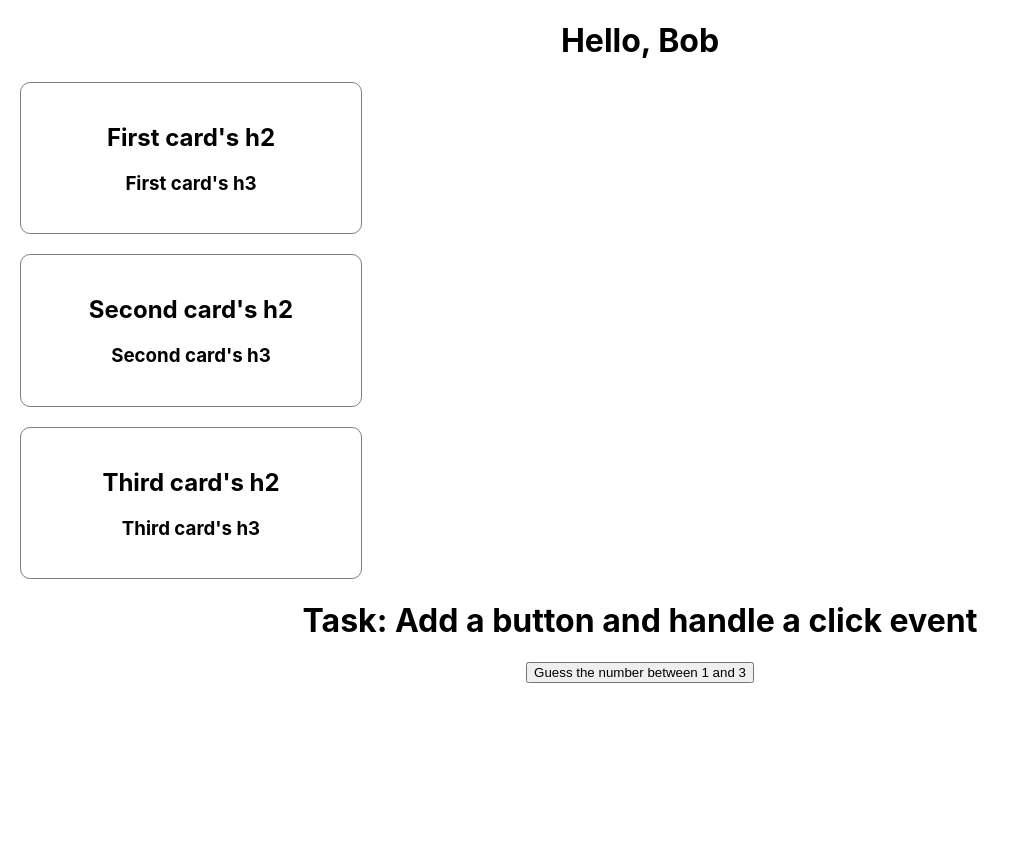
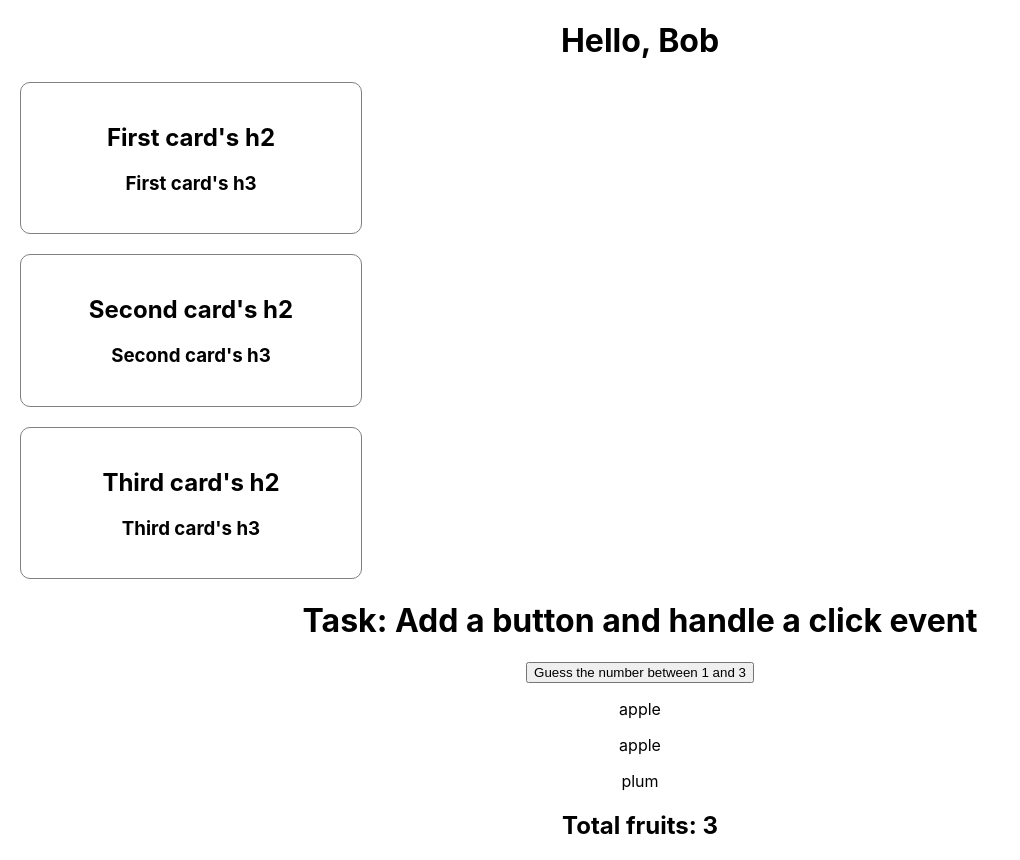
Before and after one commit to fradjibrahim/Meta-Front-End-Developer, a React (Create React App) app in the folder course5/: page / in a window 1280 px wide. Shown: the whole page, without its empty margins (0-1020 px from the left). Before the commit the page ends 800 px from the top, so only its background shows below. Built offline with nearby package versions, Linux system fonts and the light colour scheme.

Commit message:
Managing state in React

```diff
--- a/course5/src/App.js
+++ b/course5/src/App.js
@@ -1,6 +1,10 @@
 import Heading from "./Heading";
 import Card from "./Card";
 import "./App.css"
+import Fruits from "./Fruits";
+import FruitsCounter from "./FruitCounter";
+import { useState } from "react";
+
 function App() {
     function handleClick() {
         let randomNum = Math.floor(Math.random() * 3) + 1;
@@ -8,6 +12,12 @@ function App() {
         let userInput = prompt('type a number');
         alert(`Computer number: ${randomNum}, Your guess: ${userInput}`);
     }
+
+    const [fruits] = useState([
+        {fruitName: 'apple', id: 1},
+        {fruitName: 'apple', id: 2},
+        {fruitName: 'plum', id: 3},
+    ]);
     return (
         <div className="App">
             <Heading firstName="Bob"/>
@@ -16,6 +26,9 @@ function App() {
             <Card h2="Third card's h2" h3="Third card's h3"/>
             <h1>Task: Add a button and handle a click event</h1>
             <button onClick={handleClick}>Guess the number between 1 and 3</button>
+
+            <Fruits fruits={fruits} />
+            <FruitsCounter fruits={fruits}/>
         </div>
     );
 };
--- /dev/null
+++ b/course5/src/FruitCounter.js
@@ -0,0 +1,7 @@
+function FruitsCounter(props) {
+    return (
+       <h2>Total fruits: {props.fruits.length}</h2>
+    )
+}
+
+export default FruitsCounter;
--- /dev/null
+++ b/course5/src/Fruits.js
@@ -0,0 +1,10 @@
+function Fruits(props) {
+
+    return (
+        <div>
+            {props.fruits.map(f => <p key={f.id}>{f.fruitName}</p>)}
+        </div>
+    )
+}
+
+export default Fruits
```
